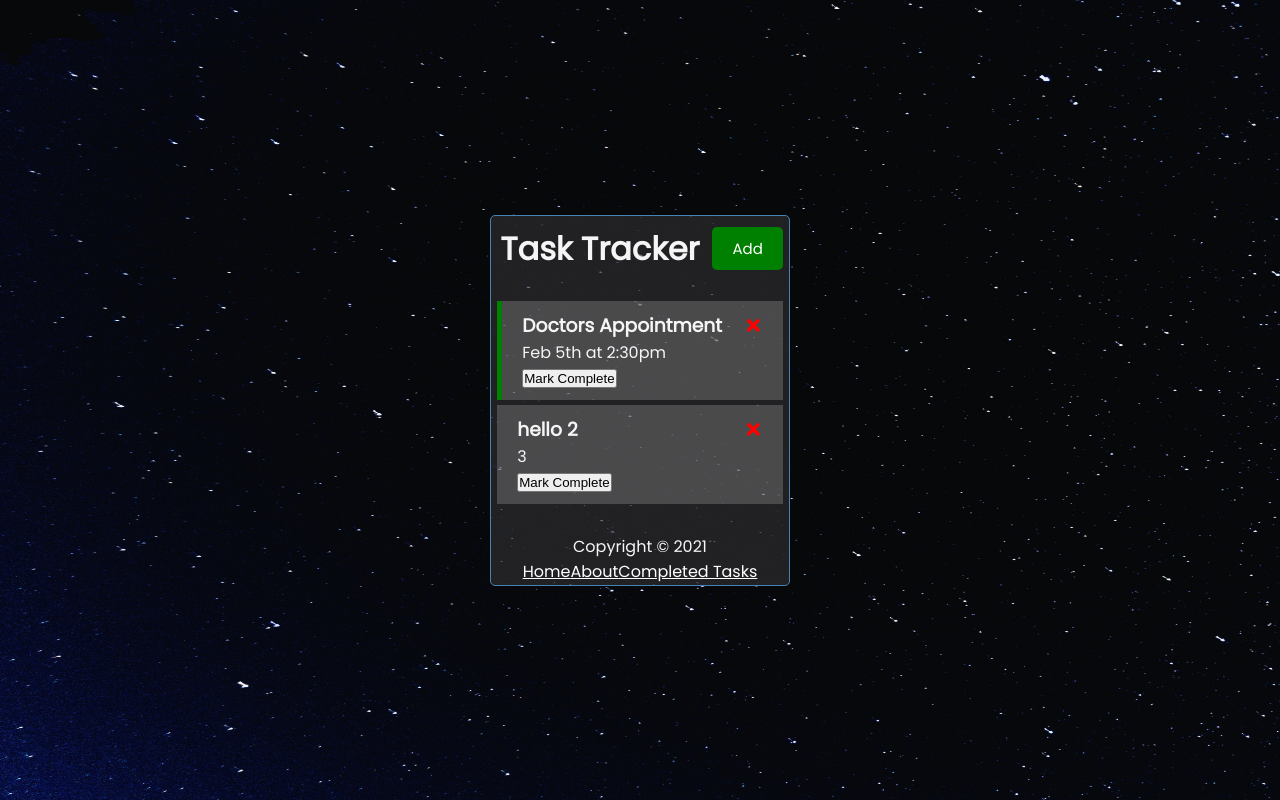
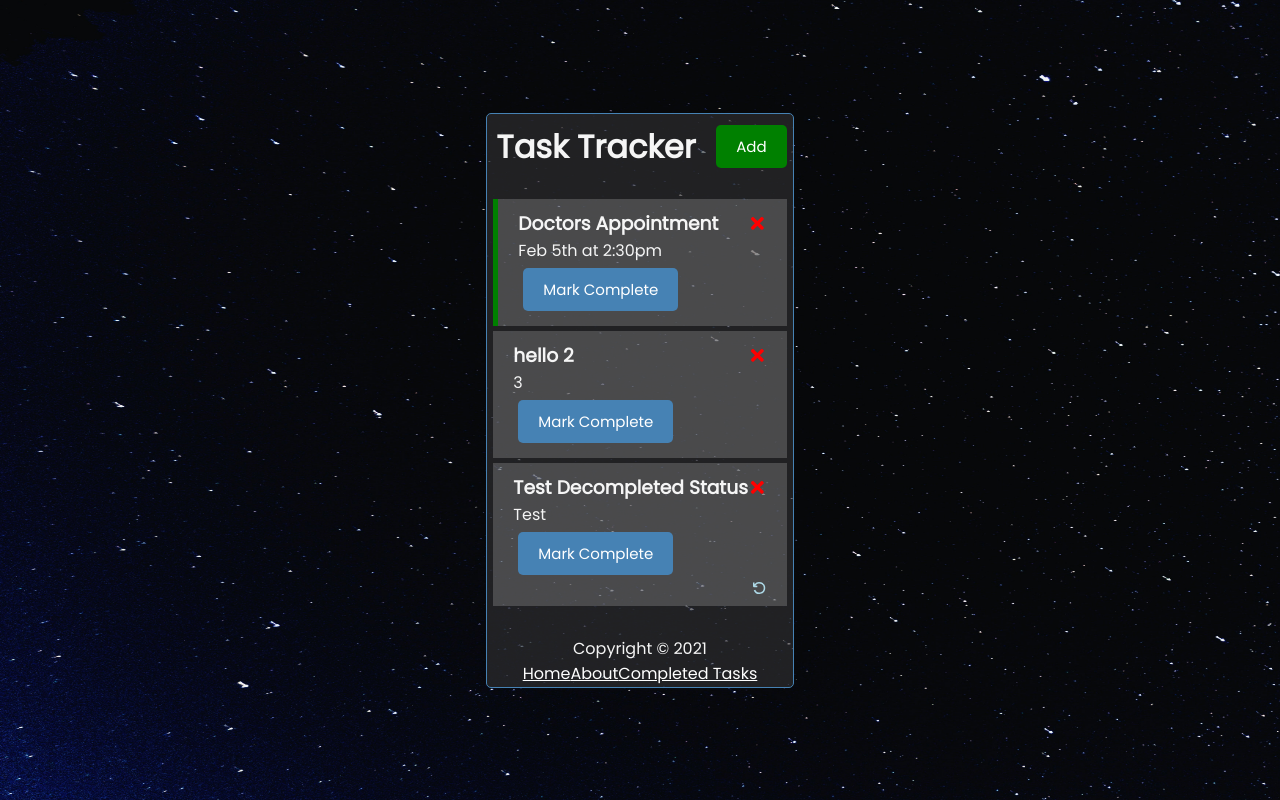
Before and after one commit to epfrndz/react-task-tracker, a React (Create React App) app: page / in a window 1280 px wide. Built offline with nearby package versions, Linux system fonts and the light colour scheme; data requests are answered from the project's data file.

Commit message:
added indicator for decompleted tasks

```diff
--- a/db.json
+++ b/db.json
@@ -5,6 +5,7 @@
       "text": "Doctors Appointment",
       "day": "Feb 5th at 2:30pm",
       "reminder": true,
+      "decompleted": false,
       "status": "incomplete"
     },
     {
@@ -12,6 +13,7 @@
       "day": "sdfadsf",
       "reminder": true,
       "id": 2,
+      "decompleted": false,
       "status": "complete"
     },
     {
@@ -19,6 +21,7 @@
       "day": "asdfds",
       "reminder": false,
       "status": "complete",
+      "decompleted": false,
       "id": 3
     },
     {
@@ -26,6 +29,7 @@
       "day": "2",
       "reminder": false,
       "status": "complete",
+      "decompleted": false,
       "id": 4
     },
     {
@@ -33,7 +37,16 @@
       "day": "3",
       "reminder": false,
       "status": "incomplete",
+      "decompleted": false,
       "id": 5
+    },
+    {
+      "text": "Test Decompleted Status",
+      "day": "Test",
+      "reminder": false,
+      "status": "incomplete",
+      "decompleted": true,
+      "id": 6
     }
   ]
 }
--- a/src/App.js
+++ b/src/App.js
@@ -104,7 +104,10 @@ function App() {
   // Decomplete Task
   const decompleteTask = async (id) => {
     const targetTask = tasks.filter((task) => task.id === id)[0];
-    const decompletedTask = { ...targetTask, status: "incomplete" };
+    const decompletedTask = { ...targetTask,
+      status: "incomplete",
+      decompleted: true
+    };
 
     await fetch(`http://localhost:5500/tasks/${id}`, {
       method: "PATCH",
@@ -113,7 +116,7 @@ function App() {
       },
       body: JSON.stringify(decompletedTask),
     });
-    debugger;
+    // debugger;
     // setTasks(tasks.filter((task) => task.id !== id));
     setTasks(
       tasks.map((task) =>
--- a/src/components/AddTask.js
+++ b/src/components/AddTask.js
@@ -6,6 +6,7 @@ const AddTask = ({ onAdd }) => {
   const [day, setDay] = useState('')
   const [reminder, setReminder] = useState(false)
   const [status, setStatus] = useState("incomplete")
+  const decompleted = false
 
   const onSubmit = e => {
     e.preventDefault()
@@ -14,7 +15,7 @@ const AddTask = ({ onAdd }) => {
       return
     }
 
-    onAdd({ text, day, reminder, status })
+    onAdd({ text, day, reminder, status, decompleted })
     setText('')
     setDay('')
     setReminder(false)
--- a/src/components/Task.js
+++ b/src/components/Task.js
@@ -1,7 +1,12 @@
 import { FaTimes, FaCheck } from "react-icons/fa";
+import { VscDebugRestart } from "react-icons/vsc";
+import { useLocation } from 'react-router-dom';
+import Button from './Button';
 import React from "react";
 
 const Task = ({ task, onDelete, onToggle, onComplete, onDecomplete }) => {
+  const location = useLocation()
+
   return (
     <div
       className={`task ${task.reminder ? "reminder" : ""}`}
@@ -15,7 +20,9 @@ const Task = ({ task, onDelete, onToggle, onComplete, onDecomplete }) => {
         />
       </h3>
       <p>{task.day}</p>
-      <button
+      <Button
+        color={"steelblue"}
+        text={task.status === "complete" ? "Mark Incomplete" : "Mark Complete"}
         onClick={() => {
           if (task.status === "complete") {
             onDecomplete(task.id);
@@ -23,15 +30,18 @@ const Task = ({ task, onDelete, onToggle, onComplete, onDecomplete }) => {
             onComplete(task.id);
           }
         }}
+      />
+      <div
+        style={{display: "flex", "flex-flow": "row-reverse"}}
       >
-        Mark {task.status === "complete" ? "Incomplete" : "Complete"}
-      </button>
-      <div>
         {task.status === "complete" ? (
           <FaCheck style={{ color: "green" }}></FaCheck>
         ) : (
           ""
         )}
+        {location.pathname === "/" && task.decompleted === true &&
+          <VscDebugRestart style={{color: "lightblue"}}></VscDebugRestart>
+        }
       </div>
     </div>
   );
```
